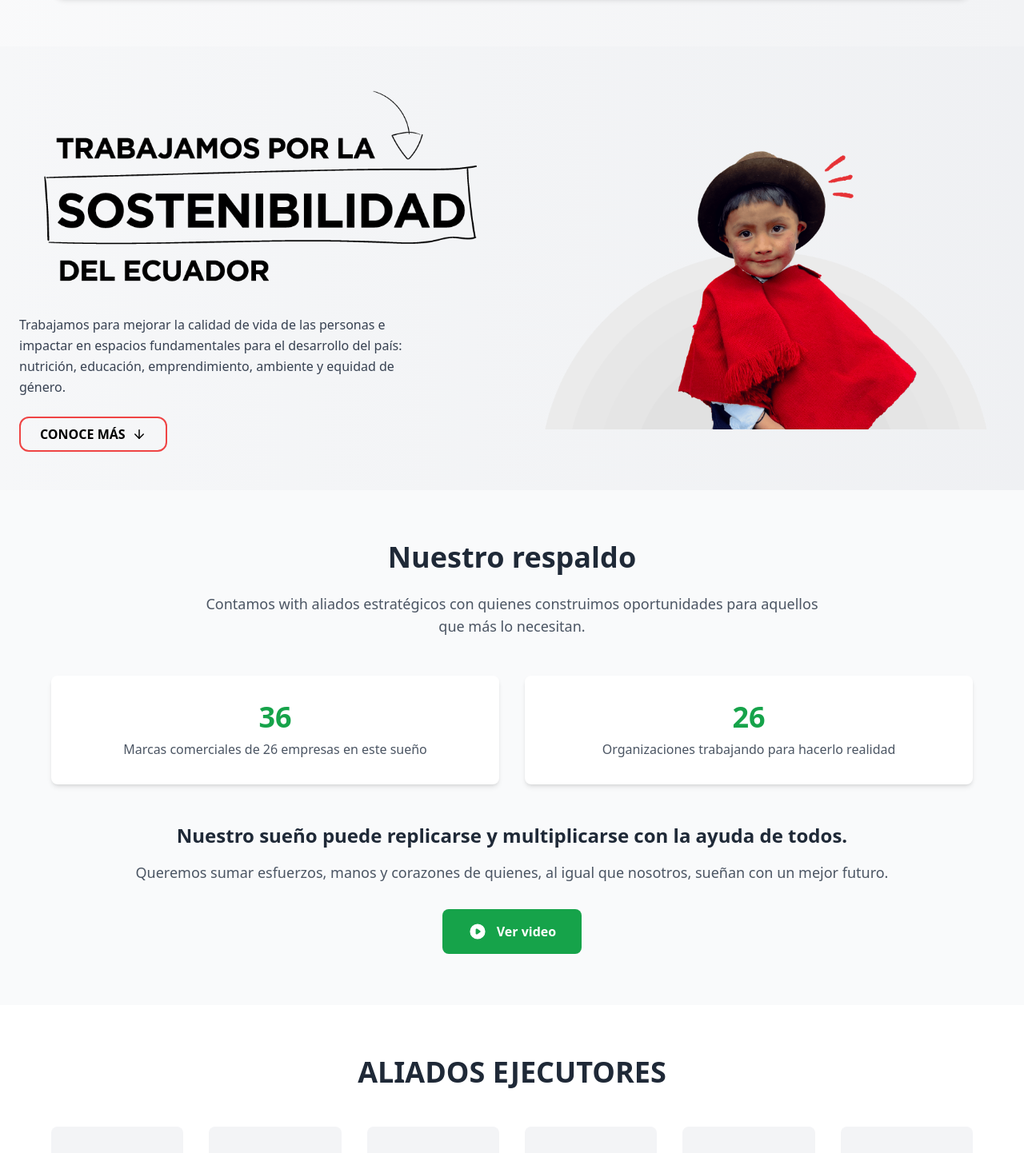
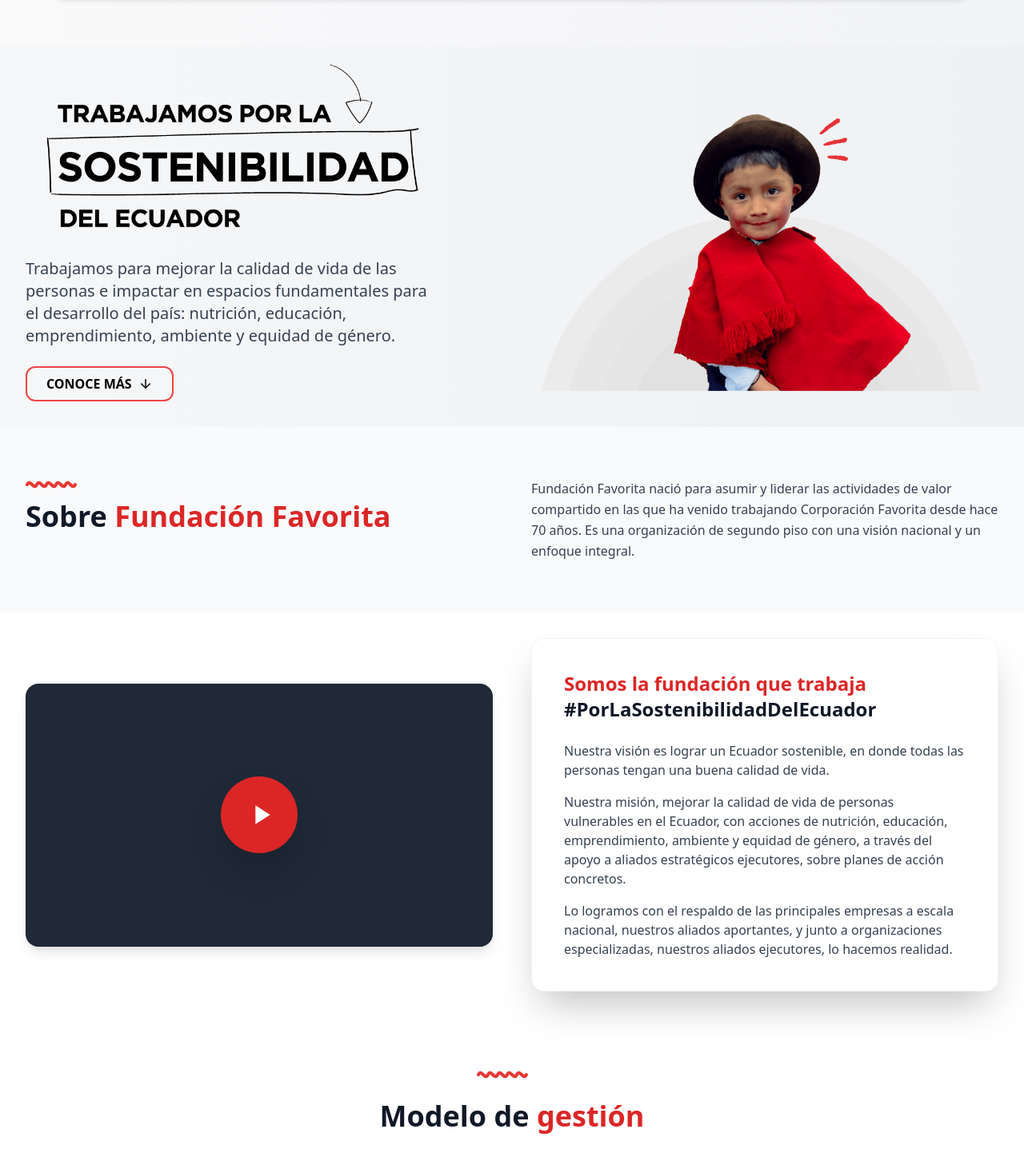
Before and after one commit to ejcondorf88/ffapp-front, a React (Vite) app in the folder packages/: page / in a window 1280 px wide. Shown: the part 182-1624 px from the top of the page at 80% size. Built offline with nearby package versions, Linux system fonts and the light colour scheme; what @primer/react-brand would draw is missing.

Commit message:
feat: Implement video thumbnail generation and enhance homepage layout with new sections

```diff
--- a/packages/src/components/About/AboutSection.tsx
+++ b/packages/src/components/About/AboutSection.tsx
@@ -1,52 +1,98 @@
-import React from 'react';
+import React, { useState } from 'react';
 
-export const AboutSection: React.FC = () => {
+type AboutSectionProps = {
+  videoUrl?: string;
+};
+
+export const AboutSection: React.FC<AboutSectionProps> = ({ videoUrl }) => {
+  const [isModalOpen, setIsModalOpen] = useState(false);
+
+  const openModal = () => setIsModalOpen(true);
+  const closeModal = () => setIsModalOpen(false);
+
   return (
-    <section className="py-16 bg-gray-50">
-      <div className="container mx-auto px-4">
-        <div className="max-w-6xl mx-auto">
-          <div className="text-center mb-12">
-            <h2 className="text-3xl md:text-4xl font-bold text-gray-800 mb-6">
-              Nuestro respaldo
-            </h2>
-            <p className="text-lg text-gray-600 max-w-3xl mx-auto">
-              Contamos with aliados estratégicos con quienes construimos oportunidades para
-              aquellos que más lo necesitan.
-            </p>
+    <section id="sobre" className="bg-white py-8">
+      <div className="max-w-7xl mx-auto px-6 md:px-8">
+        {/* Contenido principal */}
+        <div className="grid grid-cols-1 md:grid-cols-2 gap-12 items-center">
+          {/* Video a la izquierda */}
+          <div className="relative rounded-2xl overflow-hidden bg-gray-800 aspect-video shadow-lg">
+            {/* Botón de play */}
+            <button
+              onClick={openModal}
+              aria-label="Reproducir video"
+              className="group absolute inset-0 flex items-center justify-center focus:outline-none"
+            >
+              <span className="inline-flex items-center justify-center w-20 h-20 md:w-24 md:h-24 rounded-full bg-red-600 text-white shadow-2xl transition-all group-hover:scale-105 group-hover:bg-red-700">
+                <svg className="w-8 h-8 md:w-10 md:h-10 ml-1" viewBox="0 0 24 24" fill="currentColor" aria-hidden="true">
+                  <path d="M8 5v14l11-7z" />
+                </svg>
+              </span>
+            </button>
           </div>
 
-          <div className="grid md:grid-cols-2 gap-8 mb-12">
-            <div className="bg-white p-8 rounded-lg shadow-md text-center">
-              <div className="text-4xl font-bold text-green-600 mb-2">36</div>
-              <p className="text-gray-600">Marcas comerciales de 26 empresas en este sueño</p>
-            </div>
-            <div className="bg-white p-8 rounded-lg shadow-md text-center">
-              <div className="text-4xl font-bold text-green-600 mb-2">26</div>
-              <p className="text-gray-600">Organizaciones trabajando para hacerlo realidad</p>
-            </div>
-          </div>
-
-          <div className="text-center">
-            <h3 className="text-2xl font-semibold text-gray-800 mb-4">
-              Nuestro sueño puede replicarse y multiplicarse con la ayuda de todos.
-            </h3>
-            <p className="text-lg text-gray-600 mb-8">
-              Queremos sumar esfuerzos, manos y corazones de quienes, al igual que nosotros,
-              sueñan con un mejor futuro.
-            </p>
-
-            {/* Video popup placeholder */}
-            <div className="relative inline-block">
-              <button className="bg-green-600 text-white px-8 py-4 rounded-lg font-semibold hover:bg-green-700 transition-colors flex items-center mx-auto">
-                <svg className="w-6 h-6 mr-3" fill="currentColor" viewBox="0 0 20 20">
-                  <path fillRule="evenodd" d="M10 18a8 8 0 100-16 8 8 0 000 16zM9.555 7.168A1 1 0 008 8v4a1 1 0 001.555.832l3-2a1 1 0 000-1.664l-3-2z" clipRule="evenodd" />
-                </svg>
-                Ver video
-              </button>
+          {/* Tarjeta de texto a la derecha */}
+          <div className="relative">
+            <div className="bg-white rounded-2xl shadow-2xl p-8 md:p-10 border border-gray-100">
+              <h3 className="text-xl md:text-2xl font-bold mb-6">
+                <span className="text-red-600">Somos la fundación que trabaja</span><br />
+                <span className="text-gray-900">#PorLaSostenibilidadDelEcuador</span>
+              </h3>
+              <div className="space-y-4 text-gray-700 leading-relaxed text-sm md:text-base">
+                <p>
+                  Nuestra visión es lograr un Ecuador sostenible, en donde todas las personas tengan una buena calidad de vida.
+                </p>
+                <p>
+                  Nuestra misión, mejorar la calidad de vida de personas vulnerables en el Ecuador, con acciones de nutrición, educación, emprendimiento, ambiente y equidad de género, a través del apoyo a aliados estratégicos ejecutores, sobre planes de acción concretos.
+                </p>
+                <p>
+                  Lo logramos con el respaldo de las principales empresas a escala nacional, nuestros aliados aportantes, y junto a organizaciones especializadas, nuestros aliados ejecutores, lo hacemos realidad.
+                </p>
+              </div>
             </div>
           </div>
         </div>
       </div>
+
+      {/* Modal de video */}
+      {isModalOpen && (
+        <div
+          className="fixed inset-0 bg-black bg-opacity-75 flex items-center justify-center z-50 p-4"
+          onClick={closeModal}
+        >
+          <div
+            className="relative bg-black rounded-lg overflow-hidden max-w-4xl w-full aspect-video"
+            onClick={(e) => e.stopPropagation()}
+          >
+            {/* Botón de cerrar */}
+            <button
+              onClick={closeModal}
+              className="absolute top-4 right-4 z-10 bg-black bg-opacity-50 hover:bg-opacity-75 text-white rounded-full p-2 transition-all"
+              aria-label="Cerrar video"
+            >
+              <svg className="w-6 h-6" fill="none" stroke="currentColor" viewBox="0 0 24 24">
+                <path strokeLinecap="round" strokeLinejoin="round" strokeWidth={2} d="M6 18L18 6M6 6l12 12" />
+              </svg>
+            </button>
+
+            {/* Video */}
+            {videoUrl && (
+              <video
+                src={videoUrl}
+                controls
+                autoPlay
+                className="w-full h-full object-contain"
+                onError={() => {
+                  console.error('Error loading video');
+                  closeModal();
+                }}
+              >
+                Tu navegador no soporta el elemento de video.
+              </video>
+            )}
+          </div>
+        </div>
+      )}
     </section>
   );
 };
--- a/packages/src/components/Hero/Hero.tsx
+++ b/packages/src/components/Hero/Hero.tsx
@@ -2,35 +2,36 @@
 
 export const Hero = () => {
   const handleScroll = () => {
-    const nextSection = document.getElementById("next-section");
+    const nextSection = document.getElementById("info");
     if (nextSection) {
       nextSection.scrollIntoView({ behavior: "smooth" });
     }
   };
 
   return (
-    <section className="relative bg-gray-50 py-12">
+    <section className="relative bg-gray-50 pt-4 pb-8 overflow-x-hidden">
       {/* Background overlay */}
-      <div className="elementor-background-overlay absolute inset-0 bg-gradient-to-r from-gray-100 to-gray-200 opacity-50"></div>
+      <div className="absolute inset-0 bg-gradient-to-r from-gray-100 to-gray-200 opacity-50 pointer-events-none"></div>
 
-      <div className="relative max-w-7xl mx-auto px-6 grid grid-cols-1 md:grid-cols-2 items-center gap-10 z-10">
+      <div className="relative max-w-7xl mx-auto px-6 md:px-8 grid grid-cols-1 md:grid-cols-2 items-center gap-8 z-10">
         {/* Columna izquierda */}
-        <div className="flex flex-col items-start">
+        <div className="flex flex-col items-start max-w-lg w-full animate-fadeInLeft">
           <img
             src="/images/Sostenibilidad.png"
             alt="Trabajamos por la sostenibilidad del Ecuador"
-            className="w-full max-w-2xl object-contain mb-4"
+            className="w-full object-contain mb-4"
           />
 
-          <p className="text-gray-700 leading-relaxed max-w-lg mb-6">
-            Trabajamos para mejorar la calidad de vida de las personas e impactar en
-            espacios fundamentales para el desarrollo del país: nutrición, educación,
+          <p className="text-gray-700 text-lg md:text-xl leading-relaxed mb-6">
+            Trabajamos para mejorar la calidad de vida de las personas e impactar en{" "}
+            espacios fundamentales para el desarrollo del país: nutrición, educación,{" "}
             emprendimiento, ambiente y equidad de género.
           </p>
 
           <button
             onClick={handleScroll}
             className="flex items-center gap-2 px-6 py-2 border-2 border-red-500 text-black font-bold rounded-xl hover:bg-red-500 hover:text-white transition-colors"
+            aria-label="Conoce más sobre Fundación Favorita"
           >
             CONOCE MÁS
             <ArrowDown size={18} />
@@ -38,14 +39,33 @@
         </div>
 
         {/* Columna derecha */}
-        <div className="flex justify-center md:justify-end">
+        <div className="flex justify-center md:justify-end w-full animate-fadeInRight">
           <img
             src="/images/Niñoponcho.png"
             alt="Niño con poncho"
-            className="max-h-[480px] object-contain"
+            className="max-w-full h-auto object-contain"
           />
         </div>
       </div>
+
+      {/* Animaciones */}
+      <style>{`
+        @keyframes fadeInLeft {
+          from { opacity: 0; transform: translateX(-30px); }
+          to { opacity: 1; transform: translateX(0); }
+        }
+        @keyframes fadeInRight {
+          from { opacity: 0; transform: translateX(30px); }
+          to { opacity: 1; transform: translateX(0); }
+        }
+        .animate-fadeInLeft {
+          animation: fadeInLeft 800ms ease-out forwards;
+        }
+        .animate-fadeInRight {
+          animation: fadeInRight 800ms ease-out forwards;
+          animation-delay: 200ms;
+        }
+      `}</style>
     </section>
   );
 };
--- /dev/null
+++ b/packages/src/components/Info/InfoSection.tsx
@@ -0,0 +1,31 @@
+import React from 'react';
+
+export const InfoSection: React.FC = () => {
+  return (
+    <section id="info" className="bg-gray-50 py-16">
+      <div className="max-w-7xl mx-auto px-6 md:px-8">
+        <div className="grid grid-cols-1 md:grid-cols-2 gap-12 items-start">
+          {/* Título a la izquierda */}
+          <div>
+            <div className="mb-3">
+              {/* squiggle */}
+              <svg width="88" height="16" viewBox="0 0 88 16" fill="none" xmlns="http://www.w3.org/2000/svg">
+                <path d="M2 8c4-8 8 8 12 0s8 8 12 0 8 8 12 0 8 8 12 0 8 8 12 0" stroke="#E53935" strokeWidth="4" strokeLinecap="round" fill="none"/>
+              </svg>
+            </div>
+            <h2 className="text-3xl md:text-4xl font-bold text-gray-900">
+              Sobre <span className="text-red-600">Fundación Favorita</span>
+            </h2>
+          </div>
+
+          {/* Texto descriptivo a la derecha */}
+          <div className="text-gray-700 leading-relaxed">
+            <p>
+              Fundación Favorita nació para asumir y liderar las actividades de valor compartido en las que ha venido trabajando Corporación Favorita desde hace 70 años. Es una organización de segundo piso con una visión nacional y un enfoque integral.
+            </p>
+          </div>
+        </div>
+      </div>
+    </section>
+  );
+};
--- /dev/null
+++ b/packages/src/components/ModeloGestion/ModeloGestion.tsx
@@ -0,0 +1,47 @@
+import React from 'react';
+
+type ModeloGestionProps = {
+  imageUrl?: string;
+};
+
+export const ModeloGestion: React.FC<ModeloGestionProps> = ({ imageUrl = '/images/ModeloGestion.png' }) => {
+  return (
+    <section className="bg-white py-16">
+      <div className="max-w-7xl mx-auto px-6 md:px-8">
+        {/* Contenido de texto centrado */}
+        <div className="text-center mb-12">
+          {/* Squiggle decorativo */}
+          <div className="flex justify-center mb-6">
+            <svg width="88" height="16" viewBox="0 0 88 16" fill="none" xmlns="http://www.w3.org/2000/svg">
+              <path d="M2 8c4-8 8 8 12 0s8 8 12 0 8 8 12 0 8 8 12 0 8 8 12 0" stroke="#E53935" strokeWidth="4" strokeLinecap="round" fill="none"/>
+            </svg>
+          </div>
+
+          {/* Título */}
+          <h2 className="text-3xl md:text-4xl font-bold text-gray-900 mb-8">
+            Modelo de <span className="text-red-600">gestión</span>
+          </h2>
+
+          {/* Subtítulo */}
+          <p className="text-lg md:text-xl text-gray-700 font-medium mb-6 max-w-4xl mx-auto">
+            Buscamos generar un impacto integral en el ciclo de vida de las personas.
+          </p>
+
+          {/* Texto descriptivo */}
+          <p className="text-base md:text-lg text-gray-600 leading-relaxed max-w-5xl mx-auto">
+            Tenemos un compromiso a largo plazo para ser parte de la solución de los problemas estructurales del Ecuador.
+          </p>
+        </div>
+
+        {/* Imagen del modelo de gestión */}
+        <div className="w-full">
+          <img
+            src={imageUrl}
+            alt="Modelo de gestión"
+            className="w-full h-auto object-contain rounded-lg shadow-lg"
+          />
+        </div>
+      </div>
+    </section>
+  );
+};
--- a/packages/src/components/components.ts
+++ b/packages/src/components/components.ts
@@ -1,6 +1,8 @@
 export { Header } from './Header/Header';
 export { Hero } from './Hero/Hero';
+export { InfoSection } from './Info/InfoSection';
 export { AboutSection } from './About/AboutSection';
+export { ModeloGestion } from './ModeloGestion/ModeloGestion';
 export { PartnersSection } from './Partners/PartnersSection';
 export { Footer } from './Footer/Footer';
 export { Layout } from './Layout/Layout';
--- a/packages/src/pages/Home/HomePage.tsx
+++ b/packages/src/pages/Home/HomePage.tsx
@@ -1,13 +1,19 @@
 import React from 'react';
 import { Hero } from '../../components/Hero/Hero';
+import { InfoSection } from '../../components/Info/InfoSection';
 import { AboutSection } from '../../components/About/AboutSection';
+import { ModeloGestion } from '../../components/ModeloGestion/ModeloGestion';
 import { PartnersSection } from '../../components/Partners/PartnersSection';
 
 export const HomePage: React.FC = () => {
   return (
     <div>
       <Hero />
-      <AboutSection />
+      <InfoSection />
+      <AboutSection
+        videoUrl="https://fundacionfavorita.org/wp-content/uploads/2023/01/VERSION-FINAL-FFAVORITA-HORIZONTAL-MEDIA-1.mp4"
+      />
+      <ModeloGestion />
       <PartnersSection />
     </div>
   );
```
Also changed, not shown: packages/generate-thumbnail.js (added, +41 -0 lines), packages/public/images/ModeloGestion.png (added).
